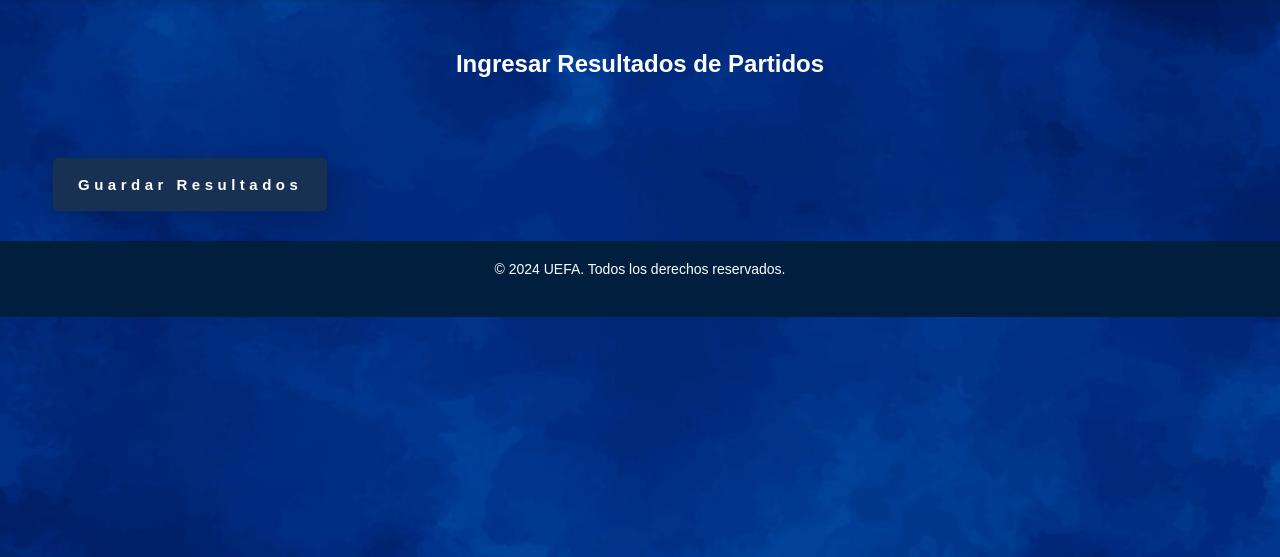
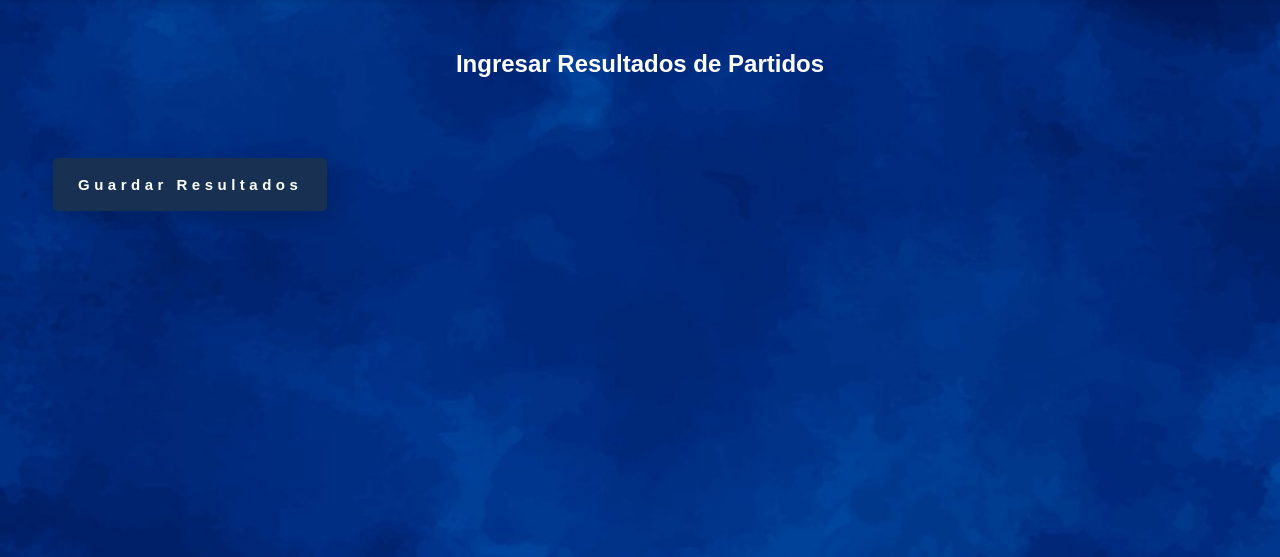
Before and after one commit to Jereyi-15/Proyecto1, a PHP site: page /php/ingresarResultados.php in a window 1280 px wide. Shown: the part 68-625 px from the top of the page. Run offline with PHP 8.4, Linux system fonts and the light colour scheme; the visitor is signed in with stand-in values (Sample User, id 1); data that the repository does not hold is empty.

Commit message:
se quito el footer de ingresar resultados

```diff
--- a/css/styleIngresarResultados.css
+++ b/css/styleIngresarResultados.css
@@ -152,6 +152,7 @@ button {
     border: none;
     margin-left: 53px;
     margin-top: 30px;
+    margin-bottom: 30px;
 }
 
 button:after {
--- a/php/ingresarResultados.php
+++ b/php/ingresarResultados.php
@@ -31,6 +31,8 @@ require_once "connect.php";
     <link rel="stylesheet" href="../css/styleIngresarResultados.css">
 </head>
 
+<body>
+
 <header>
     <nav>
         <h1>UEFA</h1>
@@ -41,8 +43,6 @@ require_once "connect.php";
         </ul>
     </nav>
 </header>
-
-<body>
 
     <h2 class="titulo">Ingresar Resultados de Partidos</h2>
     <form action="actualizarEstadisticas.php" method="post">
@@ -92,12 +92,6 @@ foreach ($grupos as $grupo) {
     </button>
 
     </form>
+
 </body>
-
-<footer>
-<div class="footer">
-      <p>&copy; 2024 UEFA. Todos los derechos reservados.</p>
-    </div>
-</footer>
-
 </html>
```
Also changed, not shown: css/styleVerGrupos.css (+10 -1 lines), 1 other file.
